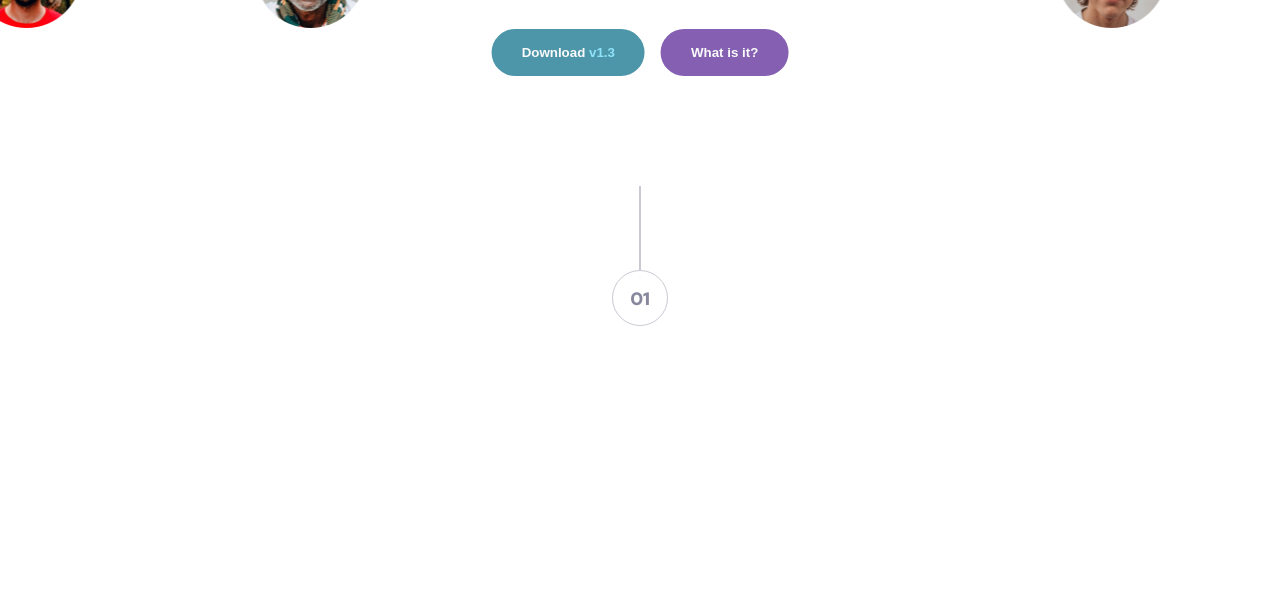
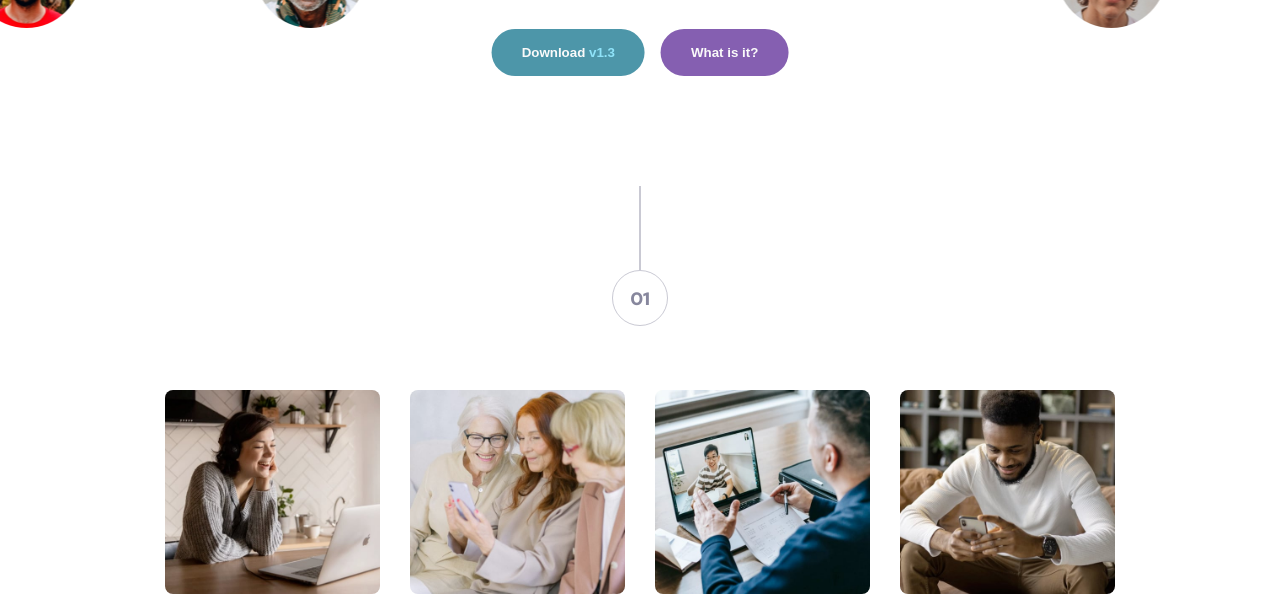
Before and after one commit to delroscol98/Meet-Landing-Page, a website: page index.html in a window 1280 px wide. Shown: the part 447-1041 px from the top of the page. Before the commit the page ends 800 px from the top, so only its background shows below. Drawn offline with Linux system fonts and the light colour scheme.

Commit message:
images added

```diff
--- a/index.html
+++ b/index.html
@@ -53,5 +53,28 @@
     <article class="number__container">
       <span class="number number-1">01</span>
     </article>
+
+    <section class="images">
+      <img
+        src="./assets/desktop/image-woman-in-videocall.jpg"
+        alt="woman in videocall"
+        class="images__img"
+      />
+      <img
+        src="./assets/desktop/image-women-videochatting.jpg"
+        alt="women videochatting"
+        class="images__img"
+      />
+      <img
+        src="./assets/desktop/image-men-in-meeting.jpg"
+        alt="men in meeting"
+        class="images__img"
+      />
+      <img
+        src="./assets/desktop/image-man-texting.jpg"
+        alt="man texting"
+        class="images__img"
+      />
+    </section>
   </body>
 </html>
--- /dev/null
+++ b/sass/layout/images.scss
@@ -0,0 +1,22 @@
+.images {
+  display: grid;
+  grid-template-columns: repeat(2, 1fr);
+  gap: 2.5rem;
+  padding: 0 2.4rem;
+
+  @media screen and (min-width: $bp-phone) {
+    grid-template-columns: repeat(4, 1fr);
+    gap: 1.1rem;
+    padding: 0 4rem;
+  }
+
+  @media screen and (min-width: $bp-laptop) {
+    grid-template-columns: repeat(4, 1fr);
+    gap: 3rem;
+    padding: 0 16.5rem;
+  }
+  &__img {
+    width: 100%;
+    border-radius: 0.8rem;
+  }
+}
--- a/sass/main.scss
+++ b/sass/main.scss
@@ -8,3 +8,4 @@
 @import "components/button";
 
 @import "layout/header";
+@import "layout/images";
```
Also changed, not shown: css/style.css.
